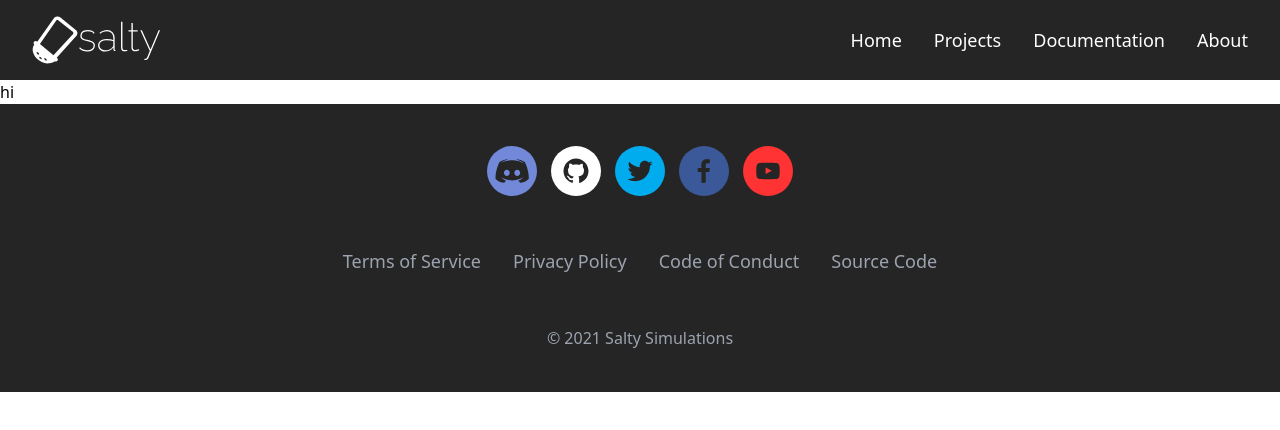
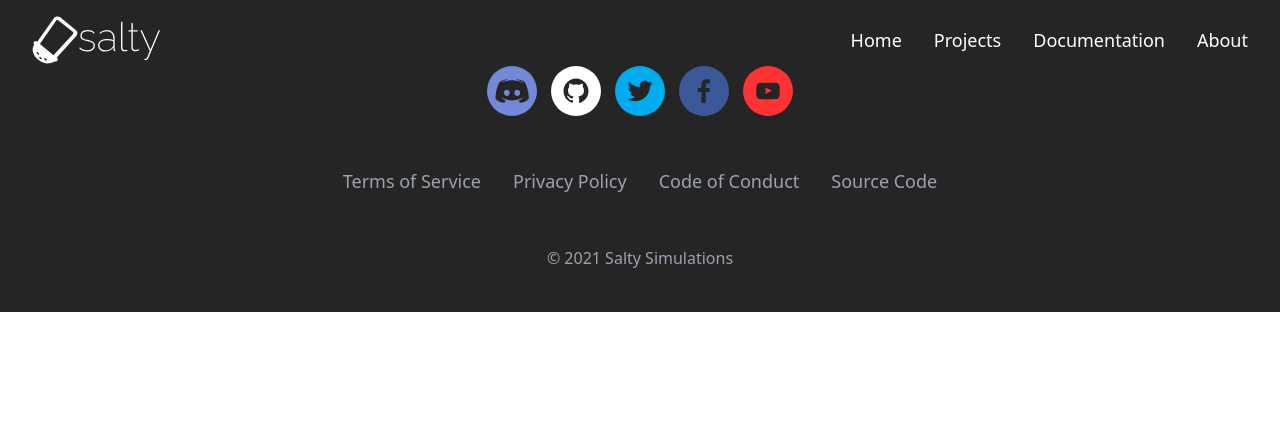
Before and after one commit to saltysimulations/website, a Next.js app: page / in a window 1280 px wide. Shown: the top 430 px of the page. Built offline with nearby package versions, Linux system fonts and the light colour scheme.

Commit message:
feat: navbar now has a fixed position

```diff
--- a/components/NavBar.tsx
+++ b/components/NavBar.tsx
@@ -5,7 +5,7 @@ import { FC, useState } from "react";
 export const NavBar: FC = () => {
     const [isOpen, setIsOpen] = useState(false);
     return (
-        <nav className="w-full h-20 bg-gray flex flex-row justify-between items-center">
+        <nav className="w-full h-20 fixed bg-gray flex flex-row justify-between items-center">
             <div className="flex ml-8">
                 <Image src="/svg/salty-logo-white.svg" width={130} height={70} />
             </div>
```
